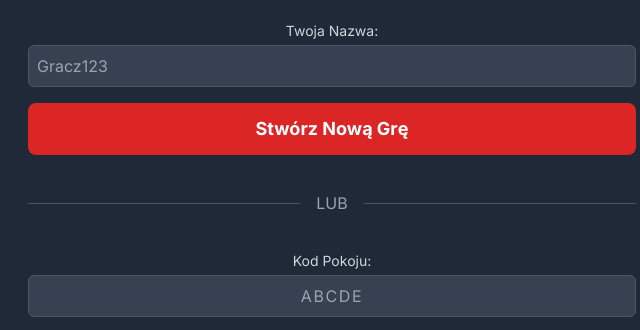
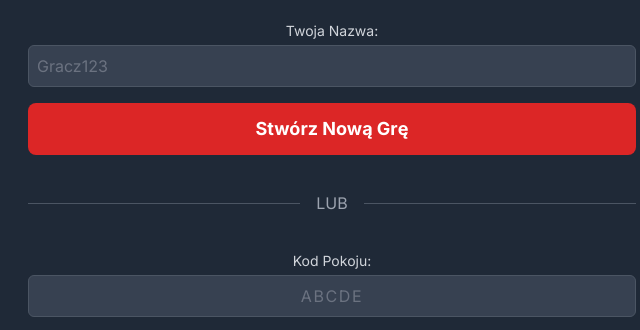
Before and after one commit to mecysz/xd, a website: page index.html in a window 1280 px wide. Shown: the part 283-613 px from the top of the page, 308-948 px from the left. Drawn offline with nearby package versions, Linux system fonts and the light colour scheme; no server answers.

Commit message:
index.html

```diff
--- a/index.html
+++ b/index.html
@@ -5,7 +5,7 @@
     <meta name="viewport" content="width=device-width, initial-scale=1.0">
     <title>Walet Karo (Jack of Diamonds)</title>
     <!-- Import Tailwind CSS -->
-    <script src="https://cdn.tailwindcss.com"></script>
+    <script src="https://cdn.tailwindcss.com?plugins=forms,typography,aspect-ratio,line-clamp"></script>
     <!-- Import Socket.IO client -->
     <script src="/socket.io/socket.io.js"></script>
     <!-- Import czcionki Inter -->
```
